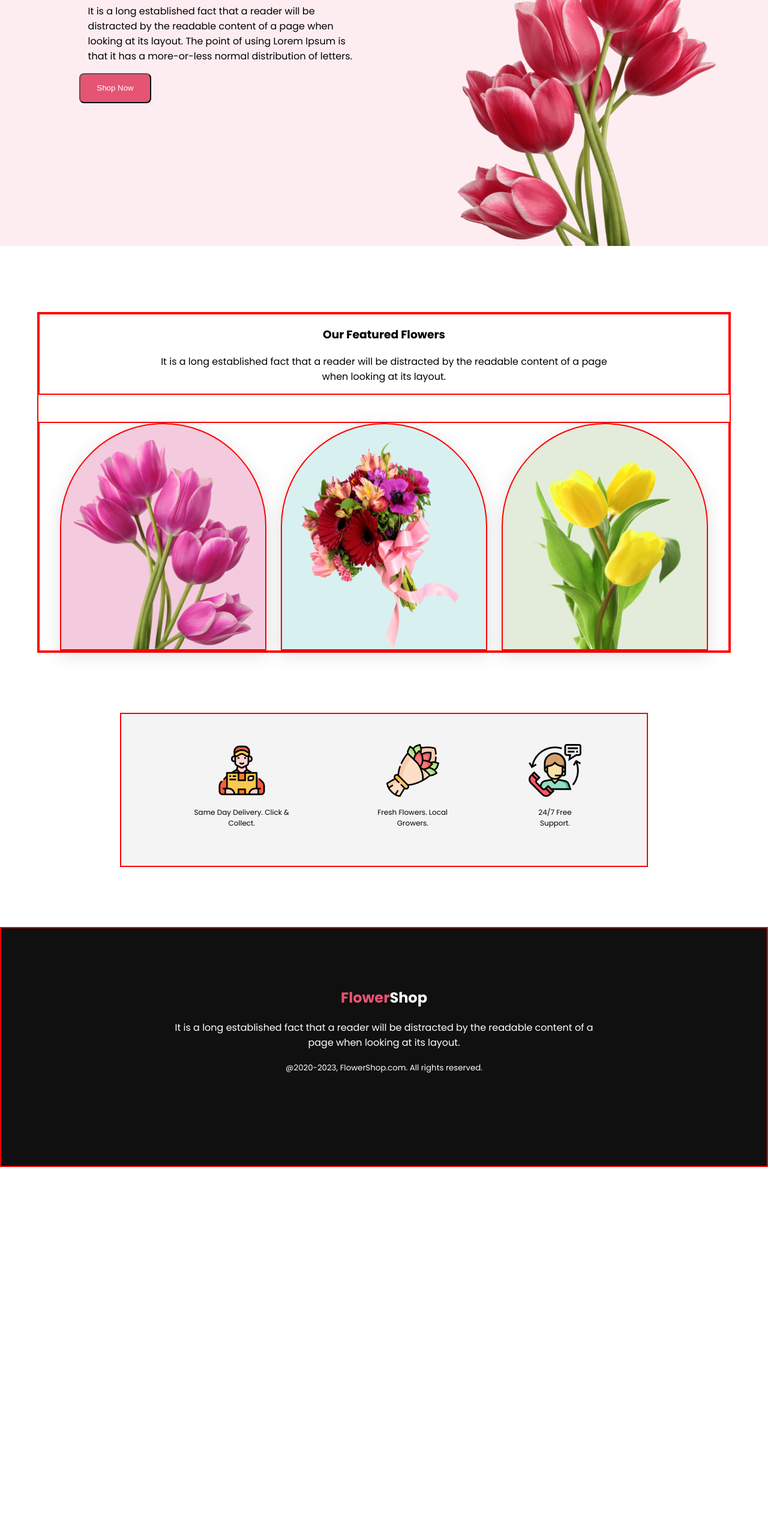
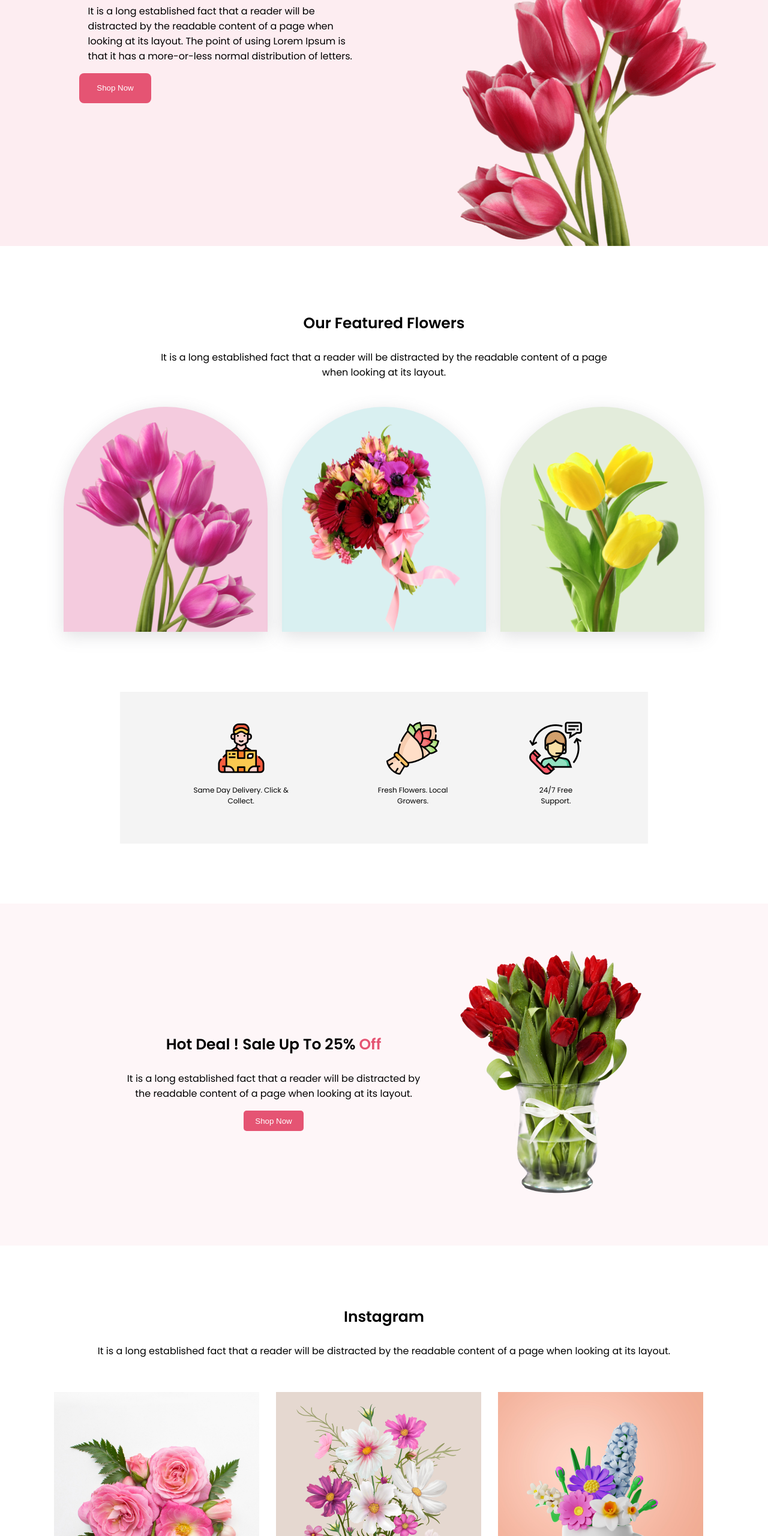
Before and after one commit to programer-akram/flower-shop, a plain HTML site: page index.html in a window 1280 px wide. Shown: the part 240-2800 px from the top of the page at 60% size. Before the commit the page ends 2185 px from the top, so only its background shows below. Drawn offline with Linux system fonts and the light colour scheme.

Commit message:
instagram section

```diff
--- a/index.html
+++ b/index.html
@@ -25,7 +25,7 @@
     <main>
         <section class="featured-section">
             <div class="feature-text">
-                <h3>Our Featured Flowers</h3>
+                <h3 class="section-title">Our Featured Flowers</h3>
                 <p>It is a long established fact that a reader will be distracted by the readable content of a page when looking at its layout.</p>
             </div>
             <div class="featured-images">
@@ -56,9 +56,49 @@
             </div>
 
         </section>
+
+        <section class="hot-deal-section">
+            <div class="hot-deal-text">
+                <h3 class="section-title">Hot Deal ! Sale Up To 25% <span class="flowerSpan"> Off</span></h3>
+            <p>It is a long established fact that a reader will be distracted by the readable content of a page when looking at its layout.</p>
+            <button class="shop-now-btn">Shop Now</button>
+        </div>
+            <div class="hot-deal-image">
+                <img src="/images/sale-0ff.png" alt="">
+            </div>
+
+        </section>
+
+        <section class="instagram-section">
+            <div class="instagram-text">
+                <h3 class="section-title">Instagram</h3>
+                <p>It is a long established fact that a reader will be distracted by the readable content of a page when looking at its layout.</p>
+            </div>
+            <div class="instagram-images">
+                <div><img src="/images/insta1.png" alt=""></div>
+                <div><img src="/images/insta2.png" alt=""></div>
+                <div><img src="/images/insta3.png" alt=""></div>
+                <div><img src="/images/insta4.png" alt=""></div>
+                <div><img src="/images/insta1.png" alt=""></div>
+                <div><img src="/images/insta2.png" alt=""></div>
+                <div><img src="/images/insta3.png" alt=""></div>
+                <div><img src="/images/insta4.png" alt=""></div>
+                <div><img src="/images/insta4.png" alt=""></div>
+
+                <!-- <img src="/images/insta1.png" alt="">
+                <img src="/images/insta2.png" alt="">
+                <img src="/images/insta3.png" alt="">
+                <img src="/images/insta4.png" alt="">
+                <img src="/images/insta2.png" alt="">
+                <img src="/images/insta1.png" alt="">
+                <img src="/images/insta4.png" alt="">
+                <img src="/images/insta3.png" alt=""> -->
+            </div>
+        </section>
     </main>
 
     <footer>
+
         <h2><span class="flowerSpan">Flower</span>Shop</h2>
         <p>It is a long established fact that a reader will be distracted by the readable content of a page when looking at its layout.</p>
         <small>@2020-2023, FlowerShop.com. All rights reserved. </small>
--- a/styles/style.css
+++ b/styles/style.css
@@ -7,6 +7,11 @@ body{
     max-width: 1440px;
 }
 
+/* shared styles */
+.section-title{
+    font-size: 25px;
+    font-weight: 600;
+}
 
 /* banner-styles */
 header{
@@ -41,6 +46,7 @@ header{
 
 .banner-btn{
 color: white;
+border: none;
 border-radius: 8px;
 height: 50px;
 width: 120px;
@@ -62,14 +68,12 @@ background-color: #E55473;
     margin: 0 auto;
     width: 90%;
     margin-top: 110px;
-    border: 2px solid red;
 }
 
 .feature-text{
     text-align: center;
     padding: 0px 200px 0px 200px;
     margin-bottom: 45px;
-    border: 2px solid red;
 
 }
 
@@ -78,7 +82,6 @@ background-color: #E55473;
     justify-content: center;
     align-items: center;
     column-gap: 24px;
-    border: 2px solid red;
 
 
 }
@@ -87,7 +90,6 @@ background-color: #E55473;
     height: 350px;
     width: 300px;
     padding: 25px 20px 0px 20px;
-    border: 2px solid red;
 
 }
 
@@ -106,7 +108,6 @@ background-color: #E55473;
 .image-border{
     border-radius: 300px 300px 0px 0px;
     box-shadow: rgba(100, 100, 111, 0.2) 0px 7px 29px 0px;
-    border: 2px solid red;
 
 }
 
@@ -122,9 +123,53 @@ background-color: #E55473;
     background-color: #2727270D;
     font-size: 12px;
     text-align: center;
-    border: 2px solid red;
 }
 
+
+/* hot-deal-section */
+.hot-deal-section{
+    max-width:1440px;
+    height: 450px;
+    display: flex;
+    justify-content: center;
+    align-items: center;
+    margin: 100px 0px;
+    padding: 60px 200px;
+    gap: 50px;
+    text-align: center;
+    background-color: #E554730D;
+
+}
+
+.shop-now-btn{
+    width: 100px;
+    height: 34px;
+    border: none;
+    color: white;
+    background-color: #E55473;
+    border-radius: 5px;
+}
+
+/* instagram section */
+.instagram-section{
+    /* margin: 100px 200px; */
+    margin-bottom: 100px;
+    max-width: 1440px;
+
+}
+
+.instagram-text{
+    text-align: center;
+}
+
+.instagram-images{
+    display: grid;
+    grid-template-columns:repeat(3, 1fr);
+    gap: 10px;
+    padding: 40px 90px;
+    justify-content: center;
+
+}
 
 
 /* footer */
@@ -135,7 +180,6 @@ footer{
     padding: 78px 270px;
     color: white;
     background-color: #111010;
-    border: 2px solid red;
 
 }
 
```
